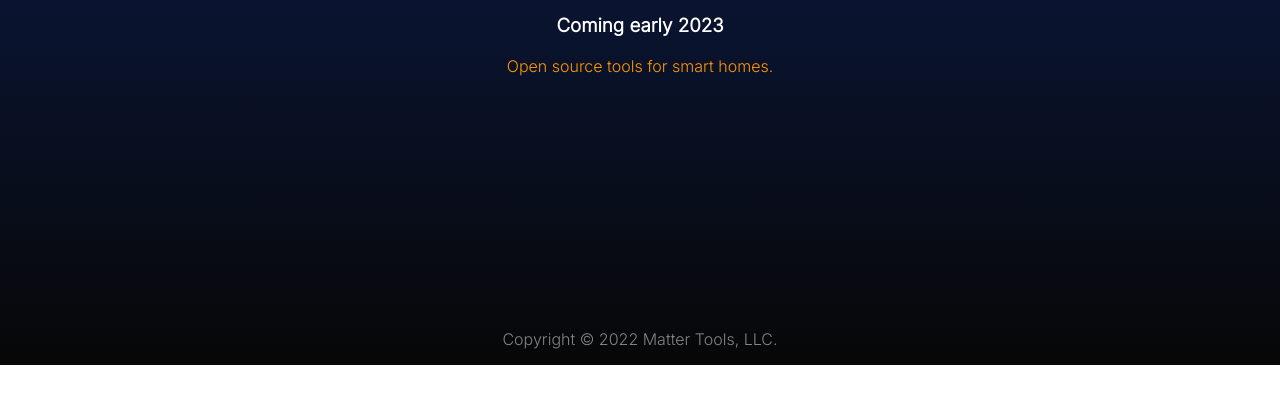
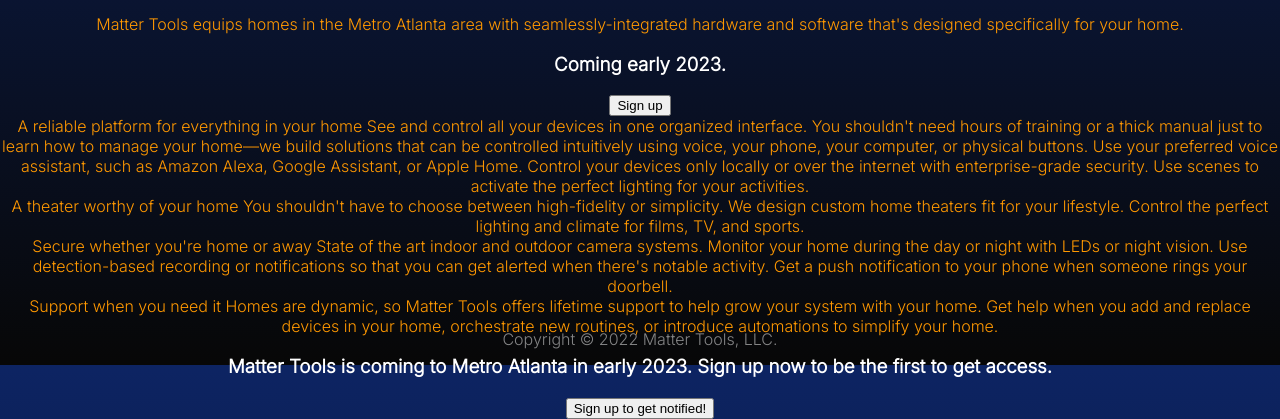
Before and after one commit to MatterTools/mattertools.github.io, a plain HTML site: page index.html in a window 1280 px wide. Shown: the part 435-854 px from the top of the page. Before the commit the page ends 800 px from the top, so only its background shows below. Drawn offline with Linux system fonts and the light colour scheme.

Commit message:
Add more content

```diff
--- a/index.html
+++ b/index.html
@@ -5,6 +5,7 @@
     <meta http-equiv='X-UA-Compatible' content='IE=edge'>
     <title>matter.tools</title>
     <meta name='viewport' content='width=device-width, initial-scale=1'>
+    <meta name="description" content="open source tools and premium hardware and software for smart homes.">
     <link rel='stylesheet' type='text/css' media='screen' href='main.css'>
     <script src='main.js'></script>
 </head>
@@ -12,9 +13,42 @@
     <img id="logo" src="images/logo.png" srcset="images/logo@2x.png 2x, images/logo@4x.png 4x" />
 
     <h1 id="wordmark">MatterTools</h1>
-    <h2>Transform your home with the touch of a button.</h2>
-    <h3>Coming early 2023</h3>
-    <p>Open source tools for smart homes.</p>
+    <h2>Home automation should be simple. It finally is with Matter Tools.</h2>
+
+    <p>Matter Tools equips homes in the Metro Atlanta area with seamlessly-integrated hardware and software that's designed specifically for your home.</h2>
+
+    <h3>Coming early 2023.</h3>
+
+    <button>Sign up</button>
+
+    <section>
+        A reliable platform for everything in your home
+
+        See and control all your devices in one organized interface. You shouldn't need hours of training or a thick manual just to learn how to manage your home—we build solutions that can be controlled intuitively using voice, your phone, your computer, or physical buttons.
+
+        Use your preferred voice assistant, such as Amazon Alexa, Google Assistant, or Apple Home. Control your devices only locally or over the internet with enterprise-grade security. Use scenes to activate the perfect lighting for your activities.
+    </section>
+    <section>
+        A theater worthy of your home
+
+        You shouldn't have to choose between high-fidelity or simplicity. We design custom home theaters fit for your lifestyle. Control the perfect lighting and climate for films, TV, and sports.
+
+    </section>
+    <section>
+        Secure whether you're home or away
+
+        State of the art indoor and outdoor camera systems. Monitor your home during the day or night with LEDs or night vision. Use detection-based recording or notifications so that you can get alerted when there's notable activity. Get a push notification to your phone when someone rings your doorbell.
+    </section>
+    <section>
+        Support when you need it
+
+        Homes are dynamic, so Matter Tools offers lifetime support to help grow your system with your home. Get help when you add and replace devices in your home, orchestrate new routines, or introduce automations to simplify your home.
+    </section>
+
+    <h3>Matter Tools is coming to Metro Atlanta in early 2023. Sign up now to be the first to get access.</h3>
+
+    <button>Sign up to get notified!</button>
+
     <footer>Copyright &copy; 2022 Matter Tools, LLC.</footer>
 </body>
 </html>
```
